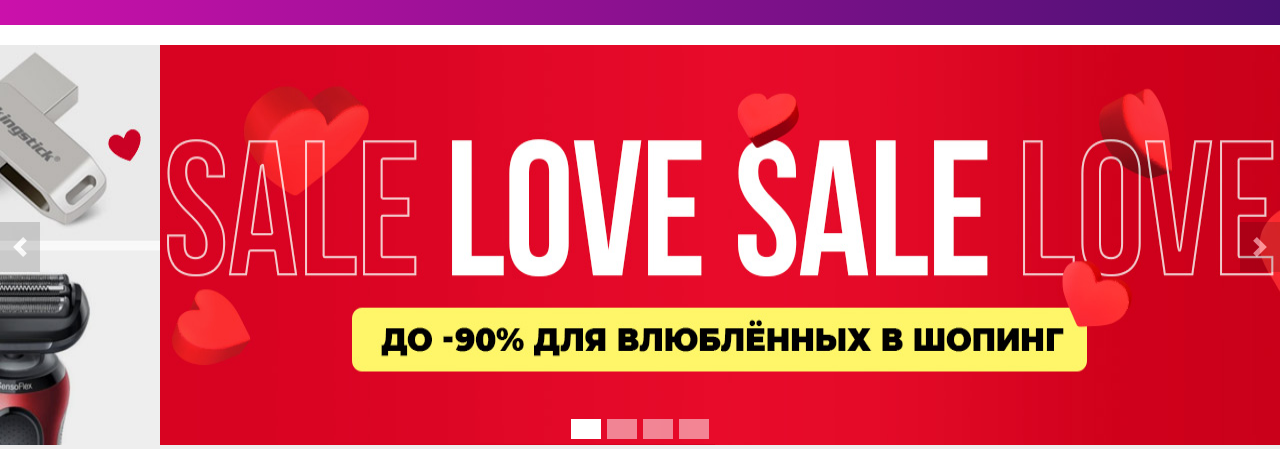
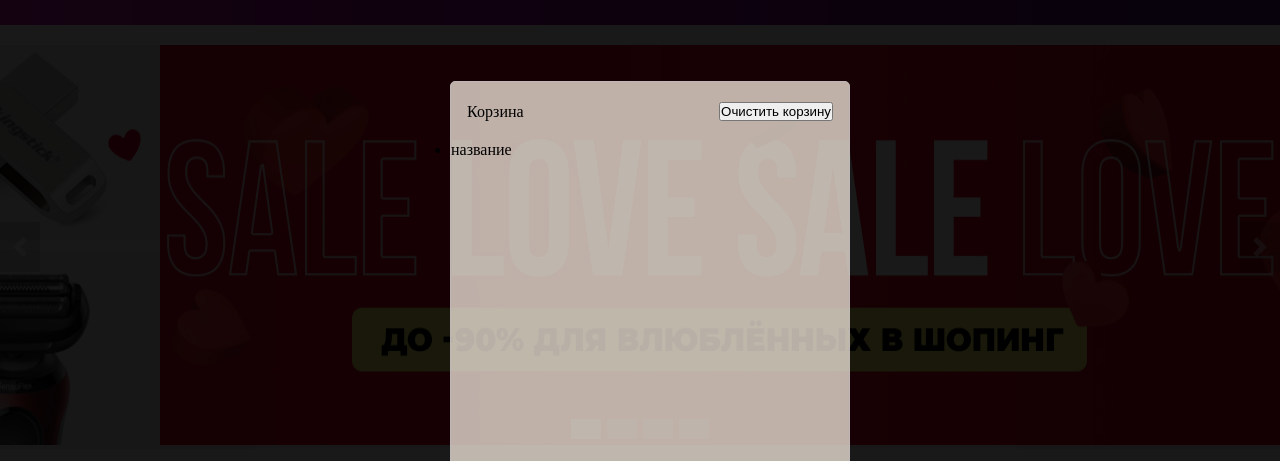
Before and after one commit to Egor-Kozlov/Wildberries-1, a plain HTML site: page index.html in a window 1280 px wide. Both pictures are taken after a click on the button 1184 px from the left and 40 px from the top of the page. Shown: the part 99-560 px from the top of the page. Drawn offline with Linux system fonts and the light colour scheme; no server answers.

Commit message:
feat add css basket

```diff
--- a/src/js/app.js
+++ b/src/js/app.js
@@ -2,13 +2,14 @@
 
 const goodsContainer = document.querySelector(".goods__container");
 const searchInput = document.querySelector(".search__input");
-const card = document.querySelector(".goods__item");
 const searchButton = document.querySelector(".search__button");
 const goodsSearch = document.querySelector(".goods__user-search-container");
+const basket = document.querySelector(".header__basket")
 
 
 let cardsList = [];
 let visibleCardsList = [];
+const pickedItems = [];
 
 const showActivityIndicator = () => {
   const activityIndicator = document.createElement("div");
@@ -71,7 +72,7 @@ const renderCards = (data) => {
     const itemTitle = document.createElement("div");
     itemTitle.classList.add("item__preview");
     itemTitle.innerText = "Быстрый доступ";
-    itemTitle.setAttribute("onclick", `showCard ('${picture}') `);
+    itemTitle.setAttribute("onclick", `showCard ('${picture}')`);
     itemNames.append(itemTitle);
 
     const itemDiscount = document.createElement("p");
@@ -79,10 +80,11 @@ const renderCards = (data) => {
     itemDiscount.innerText = "-" + discount + "%";
     goodsItem.append(itemDiscount);
 
-    const itemBasket = document.createElement("a");
-    itemBasket.classList.add("item__basket");
-    itemBasket.setAttribute("src", "https://cdn-icons-png.flaticon.com/512/3081/3081797.png")
-    goodsItem.append(itemBasket);
+    const addToBasket = document.createElement("button");
+    addToBasket.classList.add("item__basket");
+    addToBasket.setAttribute("src", "https://cdn-icons-png.flaticon.com/512/3081/3081797.png")
+    addToBasket.setAttribute("onclick", `addToBasket(${id})`);
+    goodsItem.append(addToBasket);
 
     const itemInfo = document.createElement("div");
     itemInfo.classList.add("item__info");
@@ -168,3 +170,63 @@ const clearPopup = () =>{
   goodsSearch.innerHTML = "";
   renderCards(cardsList)
 }
+
+/// корзина
+
+const renderBasket = (classList, pickedItems) =>{
+
+  const basket = document.createElement("div")
+  basket.classList.add("basket")
+
+  const basketContainer = document.createElement("div")
+  basketContainer.classList.add("basket__container")
+  basket.append(basketContainer)
+
+  const basketContent = document.createElement("div")
+  basketContent.classList.add("basket__content")
+  basketContainer.append(basketContent)
+
+  const basketHeader = document.createElement("div")
+  basketHeader.classList.add("basket__header")
+  basketContent.append(basketHeader)
+
+  const basketTitle = document.createElement("div")
+  basketTitle.classList.add("basket__title")
+  basketHeader.append(basketTitle)
+
+  const title = document.createElement("p")
+  title.classList.add("title")
+  title.innerText = "Корзина"
+  basketTitle.append(title)
+
+  const basketButton = document.createElement("div")
+  basketButton.classList.add("basket__button")
+  basketHeader.append(basketTitle)
+
+  const button = document.createElement("button")
+  button.classList.add("button")
+  button.innerText = "Очистить корзину"
+  basketHeader.append(button)
+
+  const ul = document.createElement("ul")
+  ul.classList.add("ul")
+  basketContent.append(ul)
+//цикл
+ const createItem = (pickedItems) =>{
+
+ }
+  const liName = document.createElement("li")
+  liName.classList.add("li")
+  liName.innerText = "название"
+  ul.append(liName)
+
+
+  goodsContainer.append(basket)
+}
+
+const addToBasket = (id) =>{
+  pickedItems.push(id)
+  console.log(pickedItems);
+}
+
+basket.addEventListener(("click"), (classList, pickedItems) => renderBasket(classList, pickedItems))
--- /dev/null
+++ b/src/styles/scss/components/_basket.scss
@@ -0,0 +1,31 @@
+.basket{
+    position: fixed;
+    width: 100%;
+    height: 100%;
+    background-color: rgba(0, 0, 0, 0.9);
+    left: 0;
+    top: 0;
+    display: flex;
+    align-items: center;
+    justify-content: center;
+    &__container{
+        padding: 30px 10px;
+        width: 400px;
+        height: 500px;
+    }
+    &__content{
+        background-color: rgba(248, 238, 226, 0.74);
+        border-radius: 5px;
+        border: 1px solid rgb(189, 183, 183);
+        width: 400px;
+        height: 500px;
+    }
+    &__header{
+        display: flex;
+        justify-content: space-between;
+        align-items: center;
+        margin-top: 20px;
+        margin-bottom: 20px;
+        padding: 0 16px;
+    }
+}
--- a/src/styles/scss/main.scss
+++ b/src/styles/scss/main.scss
@@ -4,7 +4,7 @@
 @import "./components/slider";
 @import "./components/goods";
 @import "./components/popup";
-
+@import "./components/basket";
 
 * {
   margin: 0;
```
Also changed, not shown: src/styles/css/main.css, 1 other file.
